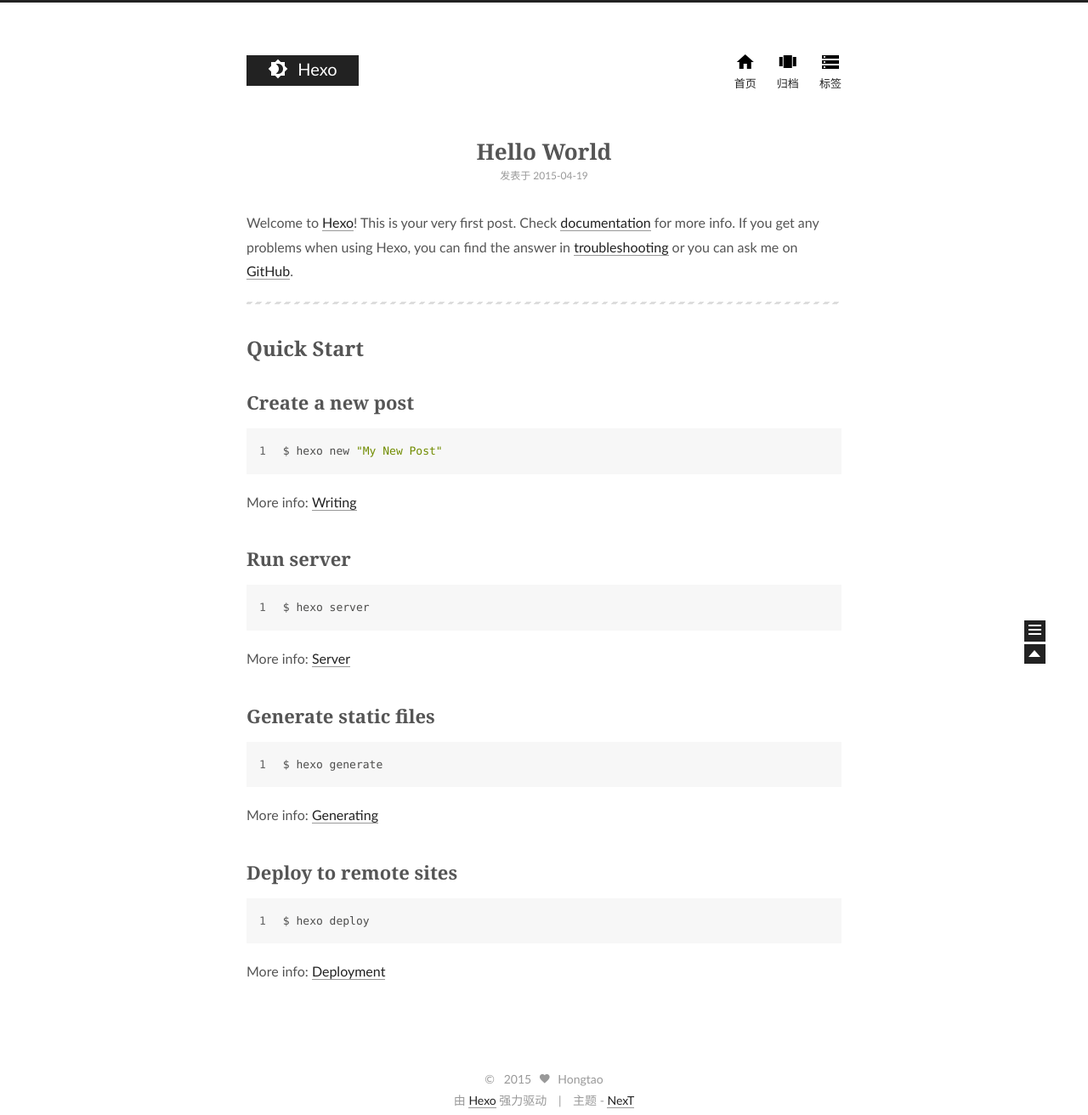
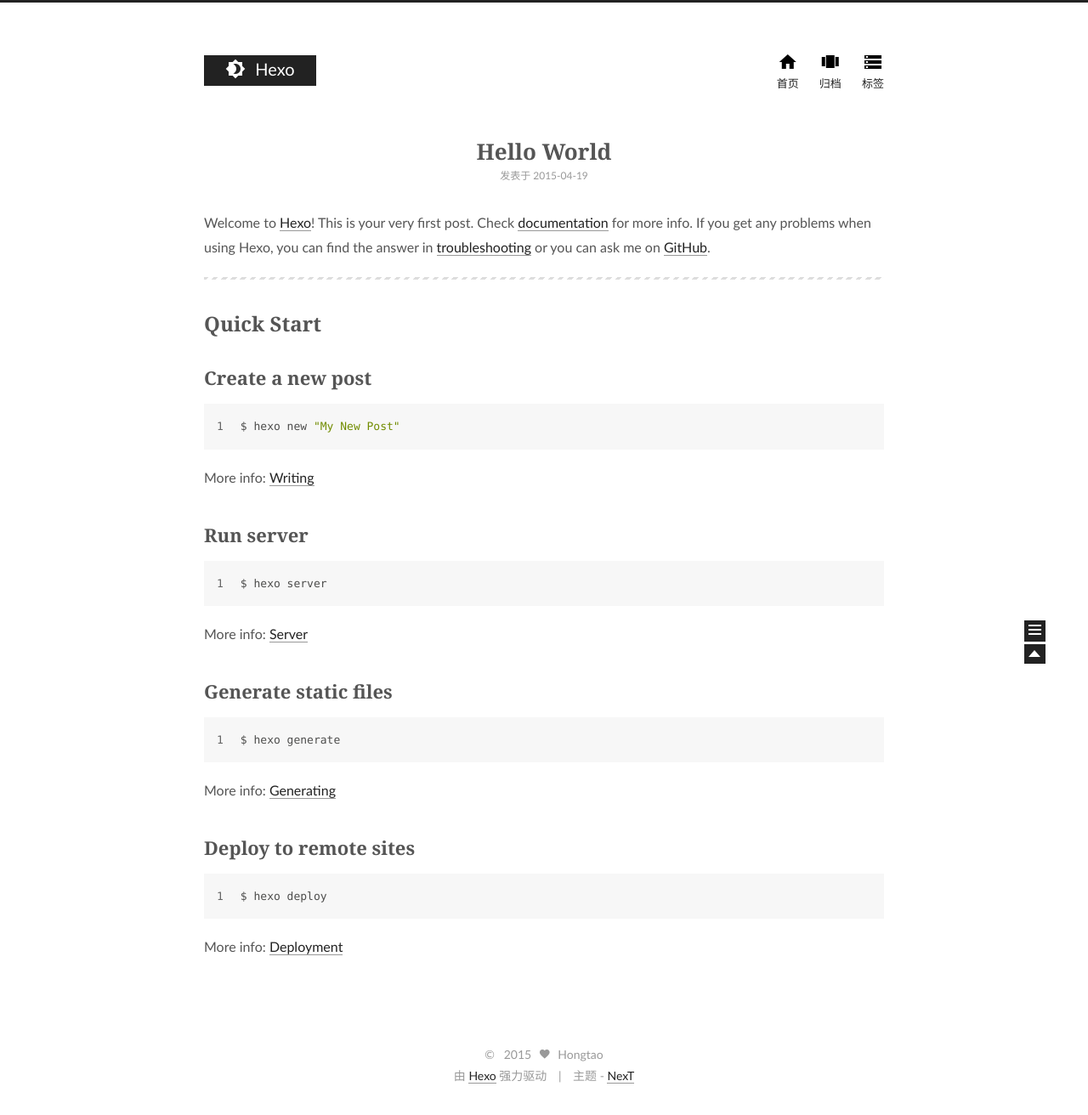
Before and after one commit to nuclearhacking/nuclearhacking.github.com, a plain HTML site: page index.html in a window 1280 px wide. Shown: the whole page at 85% size. Drawn offline with Linux system fonts and the light colour scheme.

Commit message:
Site updated: 2015-04-19 12:33:25

```diff
--- a/css/main.css
+++ b/css/main.css
@@ -874,7 +874,7 @@ body {
   width: 960px;
 }
 .one-column .header-inner {
-  width: 700px;
+  width: 800px;
 }
 .main {
   padding-bottom: 150px;
@@ -884,10 +884,10 @@ body {
   width: 960px;
 }
 .one-column .main-inner {
-  width: 700px;
+  width: 800px;
 }
 .main-inner .content {
-  width: 700px;
+  width: 800px;
 }
 .footer {
   position: absolute;
@@ -901,7 +901,7 @@ body {
   width: 960px;
 }
 .one-column .footer-inner {
-  width: 700px;
+  width: 800px;
 }
 .headband {
   height: 3px;
@@ -1151,7 +1151,7 @@ input.menu-search-input {
   width: 4px;
   height: 4px;
   border-radius: 50%;
-  background: #b17383;
+  background: #304ee3;
 }
 .sidebar-nav {
   margin: 0;
```
